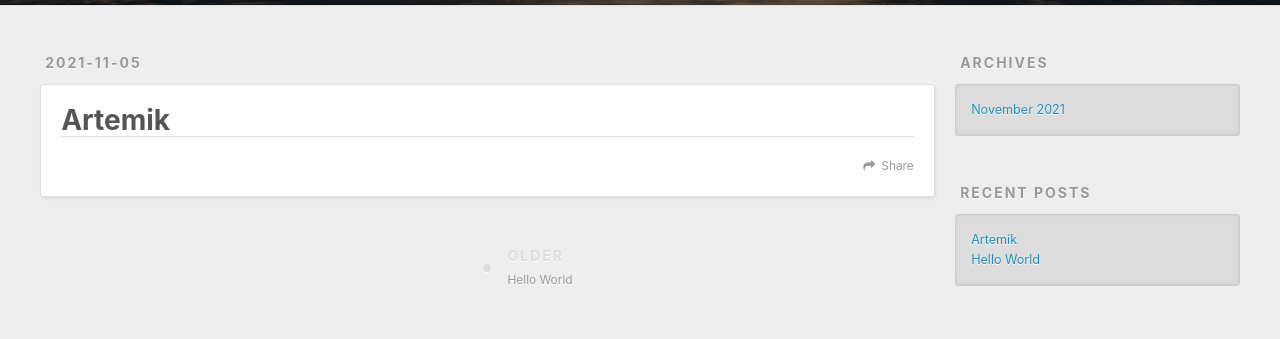
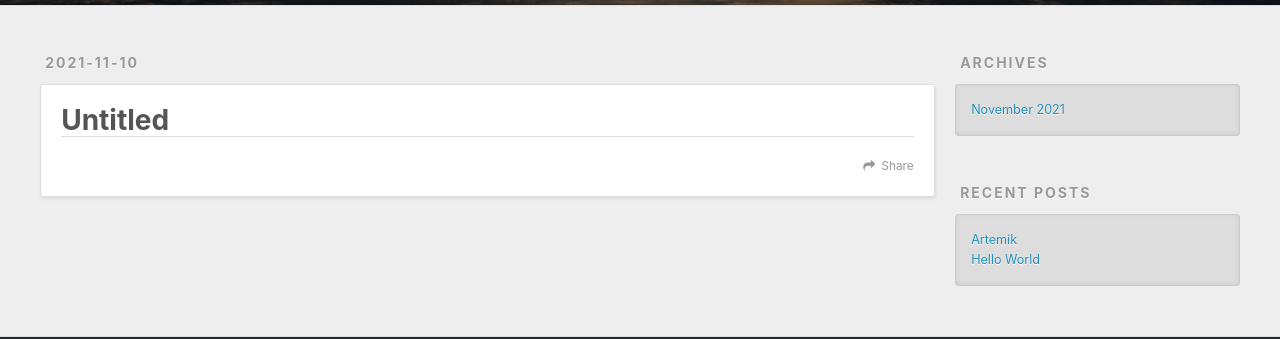
Before and after one commit to Artemik-Zhou/Artemik-Zhou.github.io, a plain HTML site: page Untitled/index.html in a window 1280 px wide. Shown: the part 295-634 px from the top of the page. Drawn offline with nearby package versions, Linux system fonts and the light colour scheme.

Commit message:
Site updated: 2021-11-10 18:59:22

```diff
--- a/2021/11/05/Artemik/index.html
+++ b/Untitled/index.html
@@ -5,15 +5,15 @@
 
 
 
-  <title>Artemik | Artemik-个人博客</title>
+  <title>Untitled | Artemik-个人博客</title>
   <meta name="viewport" content="width=device-width, initial-scale=1, maximum-scale=1">
-  <meta property="og:type" content="article">
-<meta property="og:title" content="Artemik">
-<meta property="og:url" content="http://artemik.top/2021/11/05/Artemik/index.html">
+  <meta property="og:type" content="website">
+<meta property="og:title" content="Untitled">
+<meta property="og:url" content="http://artemik.top/Untitled/index.html">
 <meta property="og:site_name" content="Artemik-个人博客">
 <meta property="og:locale">
-<meta property="article:published_time" content="2021-11-05T10:31:07.000Z">
-<meta property="article:modified_time" content="2021-11-05T10:31:07.200Z">
+<meta property="article:published_time" content="2021-11-10T10:27:44.000Z">
+<meta property="article:modified_time" content="2021-11-10T10:27:44.609Z">
 <meta property="article:author" content="周腾龙">
 <meta name="twitter:card" content="summary">
 
@@ -64,10 +64,10 @@
   </div>
 </header>
       <div class="outer">
-        <section id="main"><article id="post-Artemik" class="article article-type-post" itemscope itemprop="blogPost">
+        <section id="main"><article id="page-" class="article article-type-page" itemscope itemprop="blogPost">
   <div class="article-meta">
-    <a href="/2021/11/05/Artemik/" class="article-date">
-  <time datetime="2021-11-05T10:31:07.000Z" itemprop="datePublished">2021-11-05</time>
+    <a href="/Untitled/index.html" class="article-date">
+  <time datetime="2021-11-10T10:27:44.000Z" itemprop="datePublished">2021-11-10</time>
 </a>
 
   </div>
@@ -78,7 +78,7 @@
 
 
     <h1 class="article-title" itemprop="name">
-      Artemik
+      Untitled
     </h1>
 
 
@@ -90,22 +90,12 @@
 
     </div>
     <footer class="article-footer">
-      <a data-url="http://artemik.top/2021/11/05/Artemik/" data-id="ckvt7kksf0001c4ux9pvb05pn" class="article-share-link">Share</a>
+      <a data-url="http://artemik.top/Untitled/index.html" data-id="ckvterm7z0000awuxeva5fl5d" class="article-share-link">Share</a>
 
 
     </footer>
   </div>
 
-
-<nav id="article-nav">
-
-
-    <a href="/2021/11/05/hello-world/" id="article-nav-older" class="article-nav-link-wrap">
-      <strong class="article-nav-caption">Older</strong>
-      <div class="article-nav-title">Hello World</div>
-    </a>
-
-</nav>
 
 
 </article>
```
Also changed, not shown: 2021/11/05/hello-world/index.html (+1 -1 lines), index.html (+2 -2 lines).
